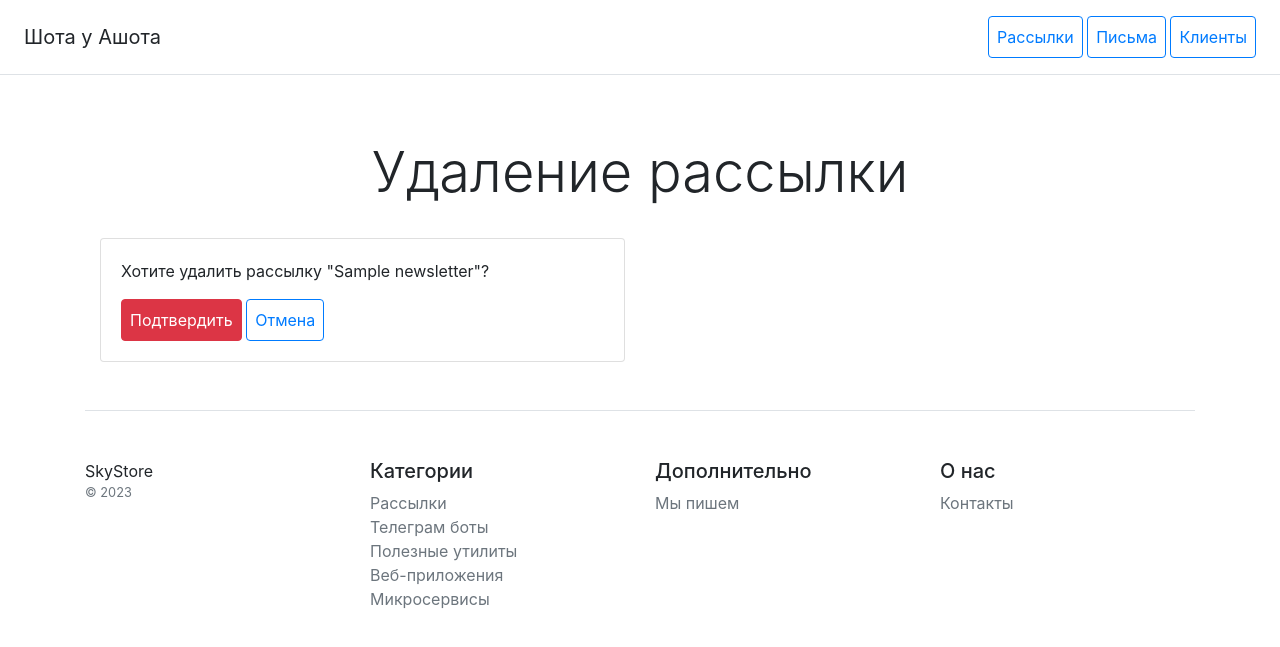
After one commit to BoldovAV/MailingSite, a Django app: page /newsletter/delete/1 in a window 1280 px wide. The commit adds this page. Shown: the top 647 px of the page. Run offline with Django 5.2, Linux system fonts and the light colour scheme; tables that the repository leaves empty hold one stand-in row (values such as "Sample post"); some libraries are stand-ins or nearby versions.

Commit message:
CRUD newsletter

```diff
--- a/newsletter/admin.py
+++ b/newsletter/admin.py
@@ -5,7 +5,7 @@ from newsletter.models import Newsletter, Client, Letter
 
 @admin.register(Newsletter)
 class NewsletterAdmin(admin.ModelAdmin):
-    list_display = ('id', 'time_to_send', 'period_start', 'period_fin', 'status')
+    list_display = ('name', 'time_to_send', 'period_start', 'period_fin', 'status')
     list_filter = ('time_to_send',)
     search_fields = ('status',)
     readonly_fields = ('status',)
--- a/newsletter/models.py
+++ b/newsletter/models.py
@@ -36,7 +36,7 @@ class Newsletter(models.Model):
         (MONT, 'раз в месяц'),
         (MINU, 'раз в минуту (на тесты)'),
     )
-
+    name = models.CharField(max_length=50, default='без имени', verbose_name='название рассылки', **NULLABLE)
     time_to_send = models.TimeField(verbose_name='время рассылки')
     period_start = models.DateField(verbose_name='дата начала рассылки')
     period_fin = models.DateField(verbose_name='дата конца рассылки')
@@ -55,7 +55,7 @@ class Newsletter(models.Model):
         ordering = ('status',)
 
     def __str__(self):
-        return f'{self.period_start} -> {self.period_fin}'
+        return self.name
 
 
 class Letter(models.Model):
--- /dev/null
+++ b/newsletter/templates/newsletter/newsletter_confirm_delete.html
@@ -0,0 +1,27 @@
+{% extends 'newsletter/base.html' %}
+{% block title%}
+<div class="pricing-header px-3 py-3 pt-md-5 pb-md-4 mx-auto text-center">
+    <h1 class="display-4">
+        Удаление рассылки
+    </h1>
+</div>
+{% endblock %}
+
+{% block context%}
+<div class="col-12">
+    <div class="row">
+        <div class="col-6">
+            <div class="card">
+                <div class="card-body">
+                    <form method="post">
+                        {% csrf_token %}
+                        <p>Хотите удалить рассылку "{{ object.name }}"?</p>
+                        <button class="p-2 btn btn-danger" type="submit">Подтвердить</button>
+                        <a class="p-2 btn btn-outline-primary" href="{% url 'newsletter:newsletter_detail' object.pk %}">Отмена</a>
+                    </form>
+                </div>
+            </div>
+        </div>
+    </div>
+</div>
+{% endblock %}
--- a/newsletter/urls.py
+++ b/newsletter/urls.py
@@ -1,7 +1,7 @@
 from django.urls import path
 
 from newsletter.views import (NewsletterListView, NewsletterDetailView, NewsletterCreateView,
-                              LetterListView, LetterDetailView)
+                              LetterListView, LetterDetailView, NewsletterUpdateView, NewsletterDeleteView)
 from newsletter.apps import NewsletterConfig
 
 
@@ -11,6 +11,8 @@ urlpatterns = [
     path('', NewsletterListView.as_view(), name='newsletter'),
     path('newsletter_detail/<int:pk>/', NewsletterDetailView.as_view(), name='newsletter_detail'),
     path('newsletter/create/', NewsletterCreateView.as_view(), name='newsletter_create'),
+    path('newsletter/update/<int:pk>', NewsletterUpdateView.as_view(), name='newsletter_update'),
+    path('newsletter/delete/<int:pk>', NewsletterDeleteView.as_view(), name='newsletter_delete'),
     path('letter/', LetterListView.as_view(), name='letter'),
     path('letter_detail/<int:pk>/', LetterDetailView.as_view(), name='letter_detail'),
 ]
--- a/newsletter/views.py
+++ b/newsletter/views.py
@@ -13,10 +13,35 @@ class NewsletterListView(ListView):
 class NewsletterDetailView(DetailView):
     model = Newsletter
 
+    # def get_queryset(self, *args, **kwargs):
+    #     queryset = super().get_queryset(**kwargs)
+    #     queryset.recipient = queryset.get(pk=self.kwargs.get('pk')).recipient.all()
+    #     # recepients = queryset.get(pk=self.kwargs.get('pk'))#.recipient.all()
+    #     # print(recepients)
+    #     print(queryset.recipient)
+    #     # print(queryset.recipient)
+    #     return queryset
+
+
+# {% for client in object.recipient %}
+#                         {{ client }}
+#                     {% endfor %}
+
 
 class NewsletterCreateView(CreateView):
     model = Newsletter
     form_class = NewsletterForm
+    success_url = reverse_lazy('newsletter:newsletter')
+
+
+class NewsletterUpdateView(UpdateView):
+    model = Newsletter
+    fields = ('name', 'time_to_send', 'period_start', 'period_fin', 'period', 'recipient',)
+    success_url = reverse_lazy('newsletter:newsletter')
+
+
+class NewsletterDeleteView(DeleteView):
+    model = Newsletter
     success_url = reverse_lazy('newsletter:newsletter')
 
 
```
Also changed, not shown: newsletter/templates/newsletter/newsletter_detail.html (+6 -6 lines), newsletter/templates/newsletter/newsletter_form.html (+6 -2 lines).
